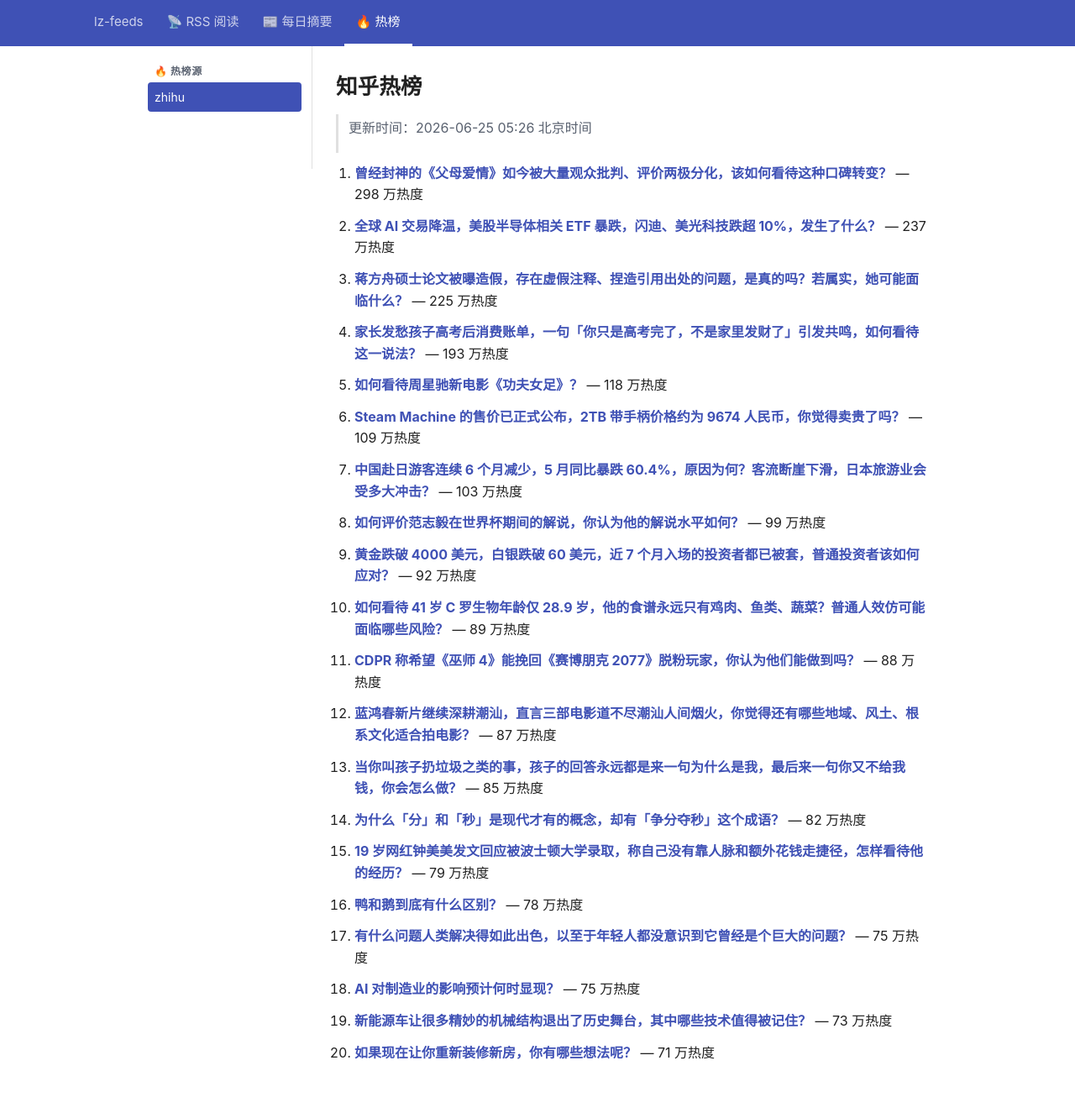
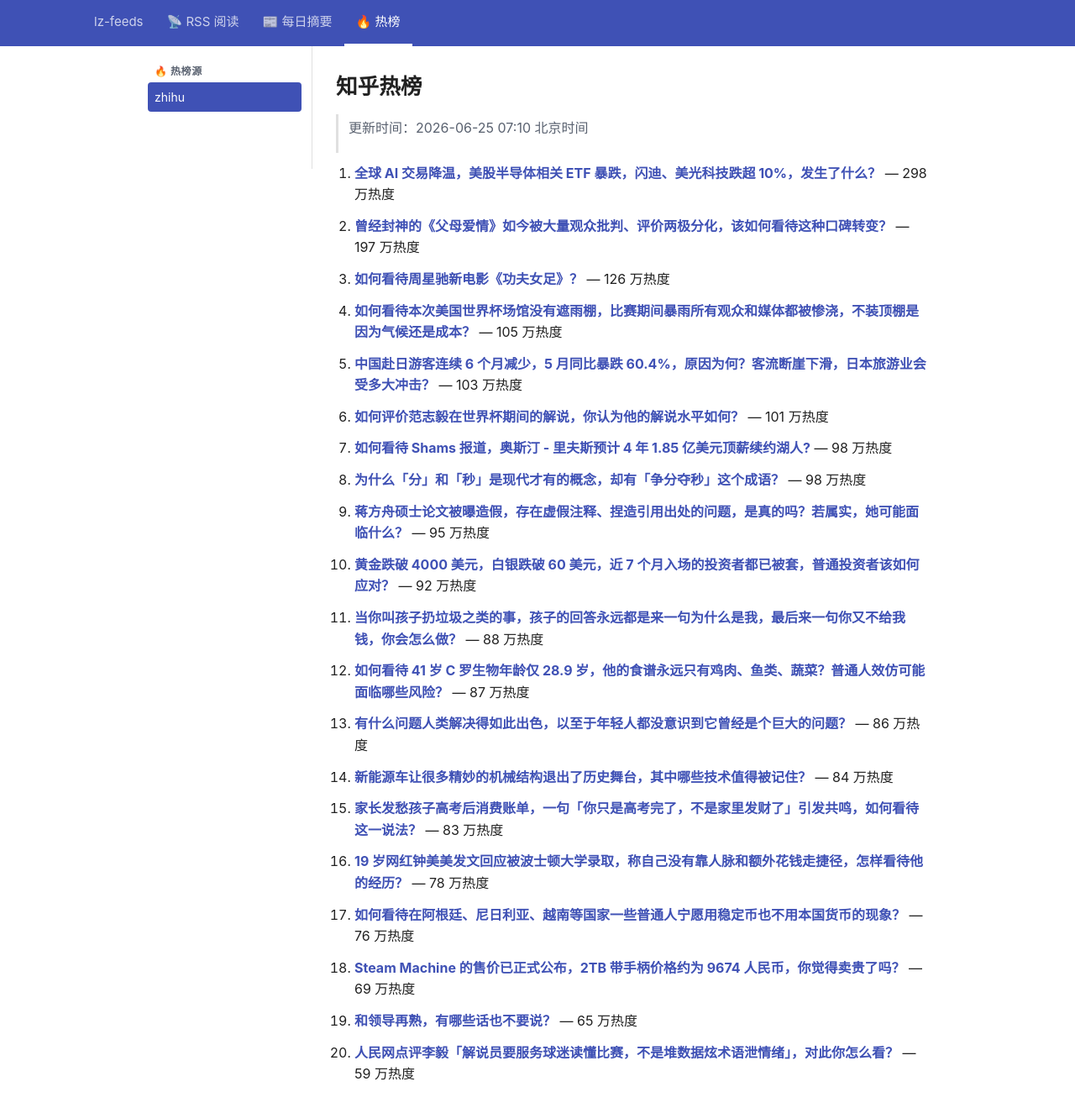
Before and after one commit to lizhang0101/lz-feeds, a Jekyll site: the page built from _hotlist/zhihu.md, in a window 1280 px wide and 1356 px high. Shown: the top 1325 px of the window at 84% size. Built offline with Jekyll 4.4.1, drawn with Linux system fonts in a browser that asks for light colours.

Commit message:
hotlist: 2026-06-24T23:10Z

```diff
--- a/_hotlist/zhihu.md
+++ b/_hotlist/zhihu.md
@@ -1,48 +1,48 @@
 ---
-updated: 2026-06-25 05:26 北京时间
+updated: 2026-06-25 07:10 北京时间
 count: 20
 ---
 
 # 知乎热榜
 
-> 更新时间：2026-06-25 05:26 北京时间
+> 更新时间：2026-06-25 07:10 北京时间
 
-1. **[曾经封神的《父母爱情》如今被大量观众批判、评价两极分化，该如何看待这种口碑转变？](https://www.zhihu.com/question/2052817852818612758)** — 298 万热度
+1. **[全球 AI 交易降温，美股半导体相关 ETF 暴跌，闪迪、美光科技跌超 10%，发生了什么？](https://www.zhihu.com/question/2052869201178652833)** — 298 万热度
 
-2. **[全球 AI 交易降温，美股半导体相关 ETF 暴跌，闪迪、美光科技跌超 10%，发生了什么？](https://www.zhihu.com/question/2052869201178652833)** — 237 万热度
+2. **[曾经封神的《父母爱情》如今被大量观众批判、评价两极分化，该如何看待这种口碑转变？](https://www.zhihu.com/question/2052817852818612758)** — 197 万热度
 
-3. **[蒋方舟硕士论文被曝造假，存在虚假注释、捏造引用出处的问题，是真的吗？若属实，她可能面临什么？](https://www.zhihu.com/question/2052779185521649277)** — 225 万热度
+3. **[如何看待周星驰新电影《功夫女足》？](https://www.zhihu.com/question/2053067286899058574)** — 126 万热度
 
-4. **[家长发愁孩子高考后消费账单，一句「你只是高考完了，不是家里发财了」引发共鸣，如何看待这一说法？](https://www.zhihu.com/question/2052870237394149872)** — 193 万热度
+4. **[如何看待本次美国世界杯场馆没有遮雨棚，比赛期间暴雨所有观众和媒体都被惨浇，不装顶棚是因为气候还是成本？](https://www.zhihu.com/question/2052696986457827081)** — 105 万热度
 
-5. **[如何看待周星驰新电影《功夫女足》？](https://www.zhihu.com/question/2053067286899058574)** — 118 万热度
+5. **[中国赴日游客连续 6 个月减少，5 月同比暴跌 60.4%，原因为何？客流断崖下滑，日本旅游业会受多大冲击？](https://www.zhihu.com/question/2052721837830935858)** — 103 万热度
 
-6. **[Steam Machine 的售价已正式公布，2TB 带手柄价格约为 9674 人民币，你觉得卖贵了吗？](https://www.zhihu.com/question/2052712338893923422)** — 109 万热度
+6. **[如何评价范志毅在世界杯期间的解说，你认为他的解说水平如何？](https://www.zhihu.com/question/2053084083895235269)** — 101 万热度
 
-7. **[中国赴日游客连续 6 个月减少，5 月同比暴跌 60.4%，原因为何？客流断崖下滑，日本旅游业会受多大冲击？](https://www.zhihu.com/question/2052721837830935858)** — 103 万热度
+7. **[如何看待 Shams 报道，奥斯汀 - 里夫斯预计 4 年 1.85 亿美元顶薪续约湖人?](https://www.zhihu.com/question/2053263895956042298)** — 98 万热度
 
-8. **[如何评价范志毅在世界杯期间的解说，你认为他的解说水平如何？](https://www.zhihu.com/question/2053084083895235269)** — 99 万热度
+8. **[为什么「分」和「秒」是现代才有的概念，却有「争分夺秒」这个成语？](https://www.zhihu.com/question/1930938021059985455)** — 98 万热度
 
-9. **[黄金跌破 4000 美元，白银跌破 60 美元，近 7 个月入场的投资者都已被套，普通投资者该如何应对？](https://www.zhihu.com/question/2052784601471493284)** — 92 万热度
+9. **[蒋方舟硕士论文被曝造假，存在虚假注释、捏造引用出处的问题，是真的吗？若属实，她可能面临什么？](https://www.zhihu.com/question/2052779185521649277)** — 95 万热度
 
-10. **[如何看待 41 岁 C 罗生物年龄仅 28.9 岁，他的食谱永远只有鸡肉、鱼类、蔬菜？普通人效仿可能面临哪些风险？](https://www.zhihu.com/question/2053054134677239570)** — 89 万热度
+10. **[黄金跌破 4000 美元，白银跌破 60 美元，近 7 个月入场的投资者都已被套，普通投资者该如何应对？](https://www.zhihu.com/question/2052784601471493284)** — 92 万热度
 
-11. **[CDPR 称希望《巫师 4》能挽回《赛博朋克 2077》脱粉玩家，你认为他们能做到吗？](https://www.zhihu.com/question/2051727361935254847)** — 88 万热度
+11. **[当你叫孩子扔垃圾之类的事，孩子的回答永远都是来一句为什么是我，最后来一句你又不给我钱，你会怎么做？](https://www.zhihu.com/question/2025958383677654574)** — 88 万热度
 
-12. **[蓝鸿春新片继续深耕潮汕，直言三部电影道不尽潮汕人间烟火，你觉得还有哪些地域、风土、根系文化适合拍电影？](https://www.zhihu.com/question/2051287552712078235)** — 87 万热度
+12. **[如何看待 41 岁 C 罗生物年龄仅 28.9 岁，他的食谱永远只有鸡肉、鱼类、蔬菜？普通人效仿可能面临哪些风险？](https://www.zhihu.com/question/2053054134677239570)** — 87 万热度
 
-13. **[当你叫孩子扔垃圾之类的事，孩子的回答永远都是来一句为什么是我，最后来一句你又不给我钱，你会怎么做？](https://www.zhihu.com/question/2025958383677654574)** — 85 万热度
+13. **[有什么问题人类解决得如此出色，以至于年轻人都没意识到它曾经是个巨大的问题？](https://www.zhihu.com/question/2050921459896292227)** — 86 万热度
 
-14. **[为什么「分」和「秒」是现代才有的概念，却有「争分夺秒」这个成语？](https://www.zhihu.com/question/1930938021059985455)** — 82 万热度
+14. **[新能源车让很多精妙的机械结构退出了历史舞台，其中哪些技术值得被记住？](https://www.zhihu.com/question/2050234299232641923)** — 84 万热度
 
-15. **[19 岁网红钟美美发文回应被波士顿大学录取，称自己没有靠人脉和额外花钱走捷径，怎样看待他的经历？](https://www.zhihu.com/question/2052729446113567950)** — 79 万热度
+15. **[家长发愁孩子高考后消费账单，一句「你只是高考完了，不是家里发财了」引发共鸣，如何看待这一说法？](https://www.zhihu.com/question/2052870237394149872)** — 83 万热度
 
-16. **[鸭和鹅到底有什么区别？](https://www.zhihu.com/question/2049562215062172314)** — 78 万热度
+16. **[19 岁网红钟美美发文回应被波士顿大学录取，称自己没有靠人脉和额外花钱走捷径，怎样看待他的经历？](https://www.zhihu.com/question/2052729446113567950)** — 78 万热度
 
-17. **[有什么问题人类解决得如此出色，以至于年轻人都没意识到它曾经是个巨大的问题？](https://www.zhihu.com/question/2050921459896292227)** — 75 万热度
+17. **[如何看待在阿根廷、尼日利亚、越南等国家一些普通人宁愿用稳定币也不用本国货币的现象？](https://www.zhihu.com/question/1959565378578510265)** — 76 万热度
 
-18. **[AI 对制造业的影响预计何时显现？](https://www.zhihu.com/question/2019843435763353551)** — 75 万热度
+18. **[Steam Machine 的售价已正式公布，2TB 带手柄价格约为 9674 人民币，你觉得卖贵了吗？](https://www.zhihu.com/question/2052712338893923422)** — 69 万热度
 
-19. **[新能源车让很多精妙的机械结构退出了历史舞台，其中哪些技术值得被记住？](https://www.zhihu.com/question/2050234299232641923)** — 73 万热度
+19. **[和领导再熟，有哪些话也不要说？](https://www.zhihu.com/question/14776825352)** — 65 万热度
 
-20. **[如果现在让你重新装修新房，你有哪些想法呢？](https://www.zhihu.com/question/1922329179531240168)** — 71 万热度
+20. **[人民网点评李毅「解说员要服务球迷读懂比赛，不是堆数据炫术语泄情绪」，对此你怎么看？](https://www.zhihu.com/question/2052801575043560695)** — 59 万热度
```
